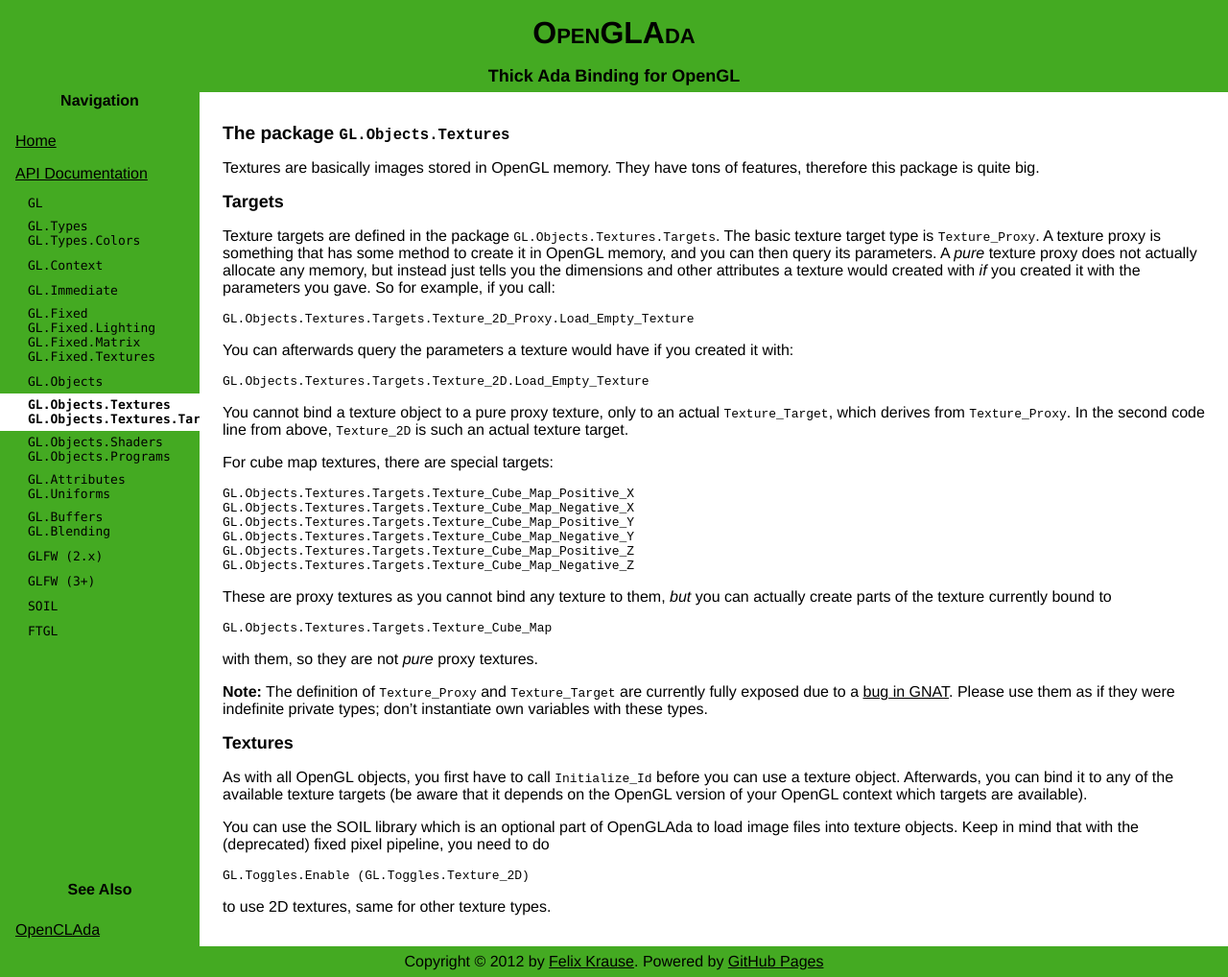
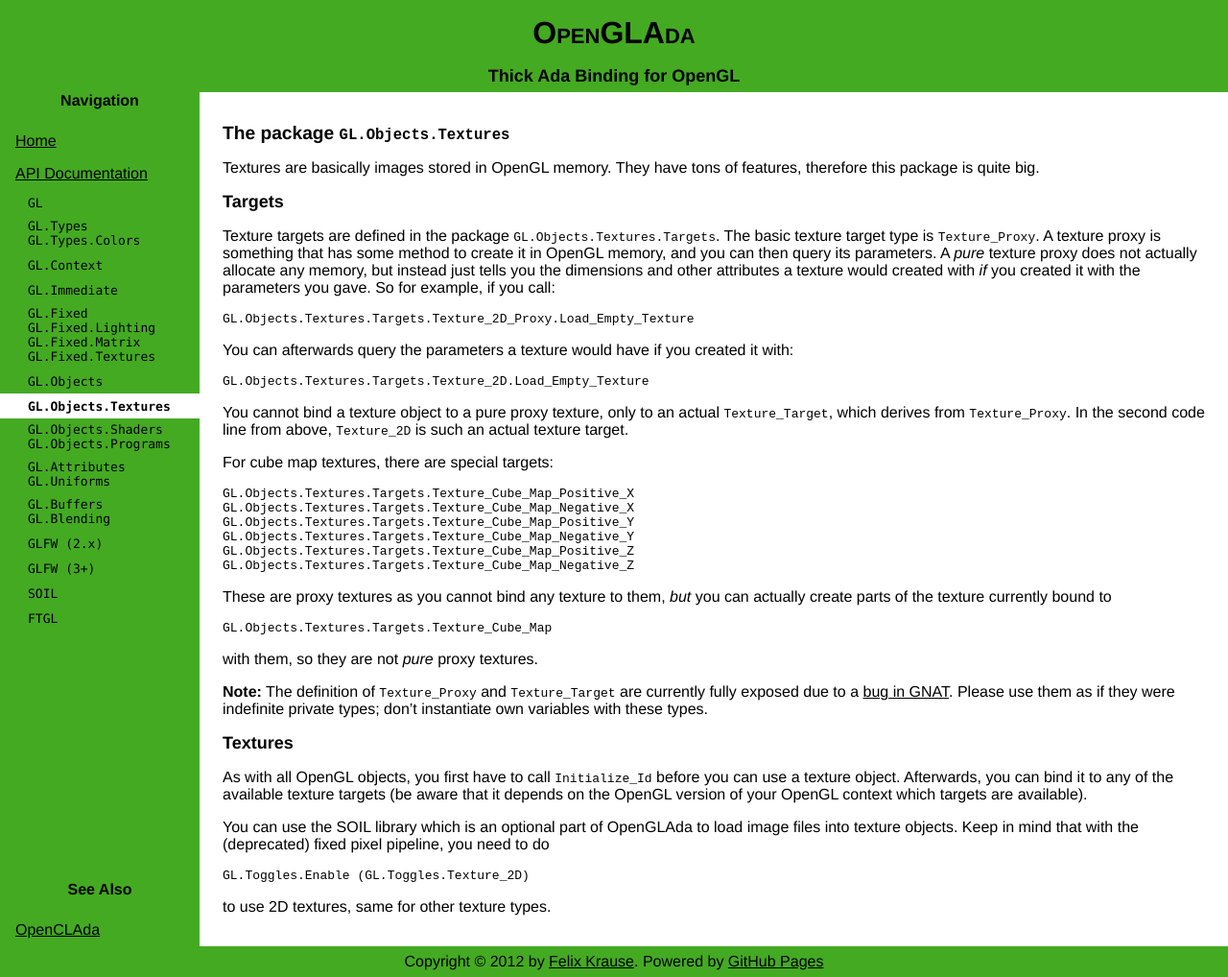
Before and after one commit to flyx/OpenGLAda, a Jekyll site: the page built from doc/GL.Objects.Textures.md, in a window 1280 px wide and 1018 px high. Shown: the whole window at 96% size. Built offline with Jekyll 4.4.1, drawn with Linux system fonts in a browser that asks for light colours.

Commit message:
Package name too long for sidebar, removed.

```diff
--- a/doc/GL.Objects.Textures.md
+++ b/doc/GL.Objects.Textures.md
@@ -3,7 +3,6 @@
 title : API - The package GL.Objects.Textures
 packages :
   - GL.Objects.Textures
-  - GL.Objects.Textures.Targets
 weight: 8
 ---
 
```
